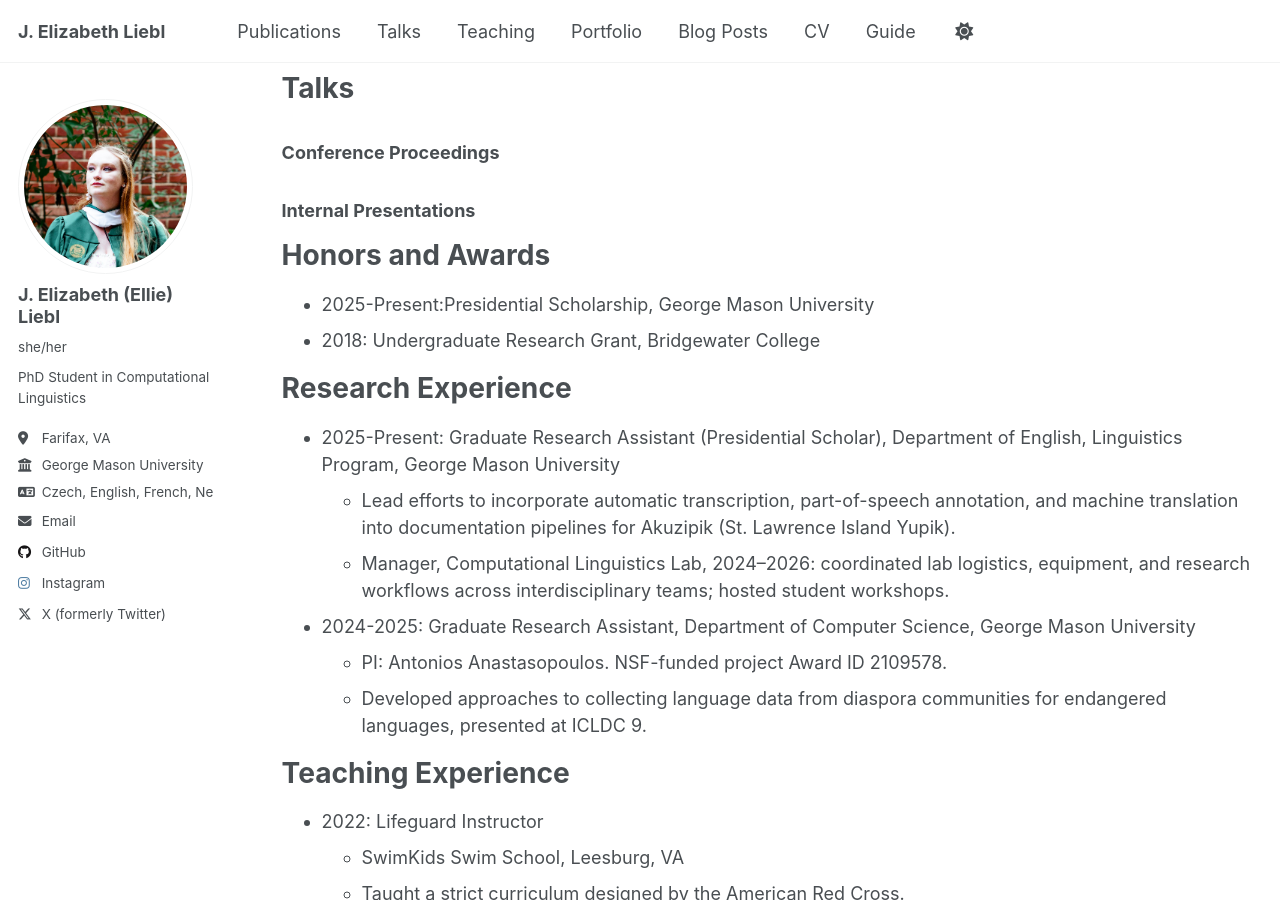
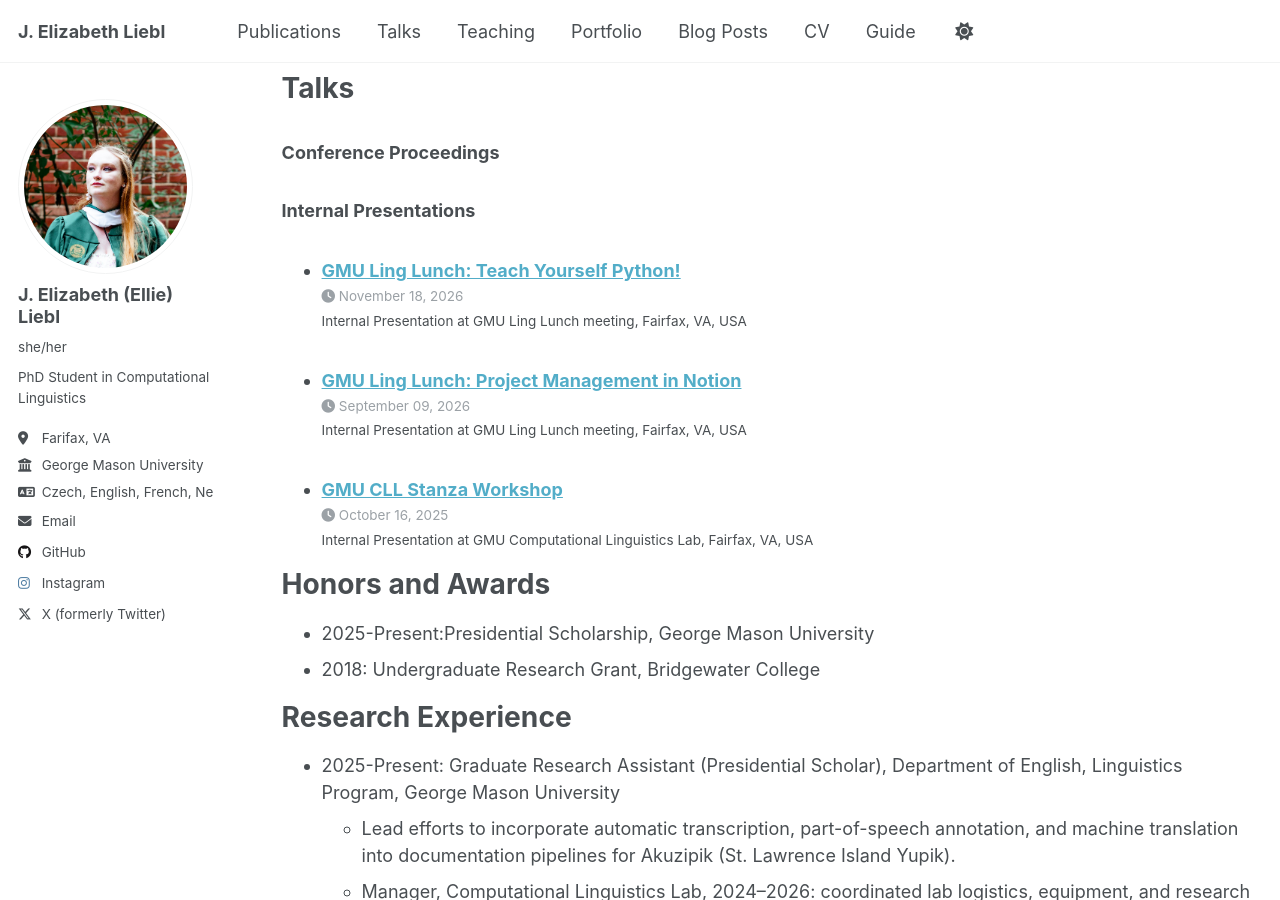
Before and after one commit to ellie-liebl/ellie-liebl.github.io, a Jekyll site: the page built from _pages/cv.md, in a window 1280 px wide and 900 px high, scrolled down 939 px. Built offline with Jekyll 4.4.1, drawn with Linux system fonts in a browser that asks for light colours.

Commit message:
Enhance CV with talks and proceedings sections
Added sections for Conference Proceedings and Internal Presentations in the CV.

```diff
--- a/_pages/cv.md
+++ b/_pages/cv.md
@@ -27,6 +27,9 @@ Publications
 
 Talks
 ======
+{% assign proceedings = site.talks | where: "type", "Conference Proceedings Talk" | reverse %}
+{% assign internal = site.talks | where: "type", "Internal Presentation" | reverse %}
+
  <h3>Conference Proceedings</h3>
 <ul>{% for post in proceedings %}
   {% include archive-single-talk-cv.html %}
```
